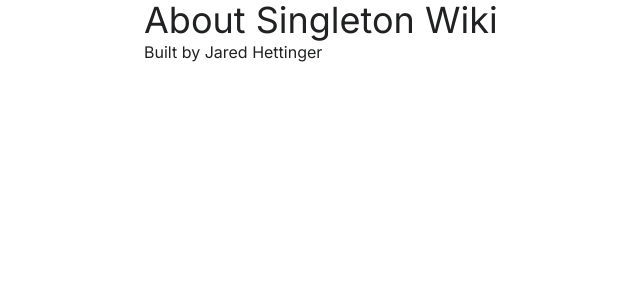
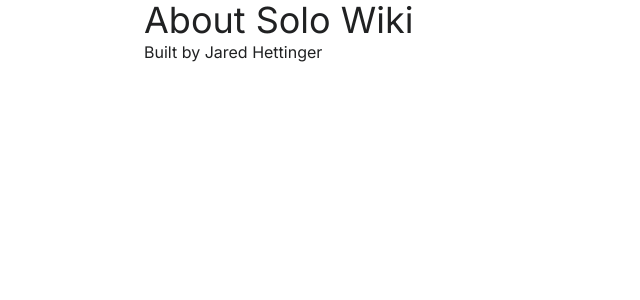
Before and after one commit to kafkaesc/Singleton-Wiki, a Next.js app: page /About in a window 1280 px wide. Shown: the top 300 px of the page, without its empty margins (48-688 px from the left). Built offline with nearby package versions, Linux system fonts and the light colour scheme.

Commit message:
Renaming from Singleton Wiki to Solo Wiki

```diff
--- a/package.json
+++ b/package.json
@@ -1,5 +1,5 @@
 {
-	"name": "singleton-wiki",
+	"name": "solo-wiki",
 	"version": "0.1.0",
 	"private": true,
 	"scripts": {
--- a/src/app/About/page.tsx
+++ b/src/app/About/page.tsx
@@ -5,7 +5,7 @@ import PageColumn from '@/components/PageColumn';
 export default function About() {
 	return (
 		<PageColumn>
-			<H1>About Singleton Wiki</H1>
+			<H1>About Solo Wiki</H1>
 			<P>Built by Jared Hettinger</P>
 		</PageColumn>
 	);
--- a/src/app/layout.tsx
+++ b/src/app/layout.tsx
@@ -5,7 +5,7 @@ import './globals.css';
 const inter = Inter({ subsets: ['latin'] });
 
 export const metadata: Metadata = {
-	title: 'Singleton Wiki',
+	title: 'Solo Wiki',
 	description: 'A wiki of one',
 };
 
```
Also changed, not shown: 2 other files (tests, documents, lock files or other folders).
